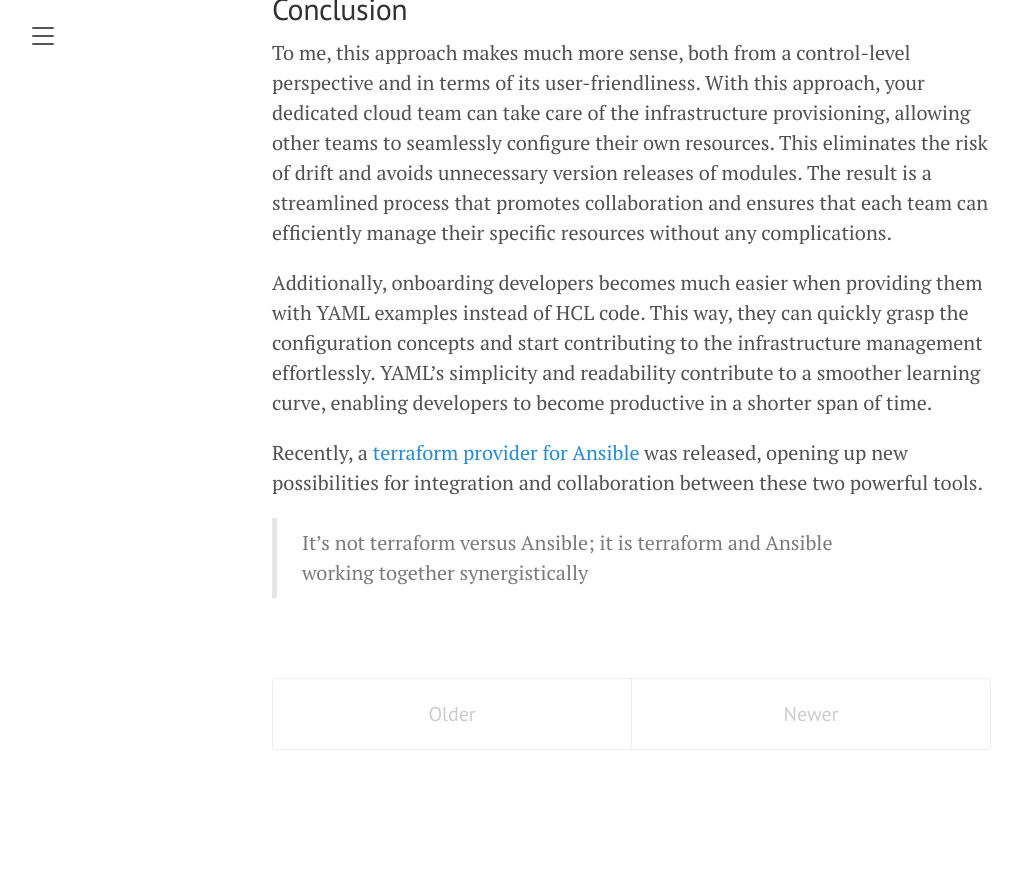
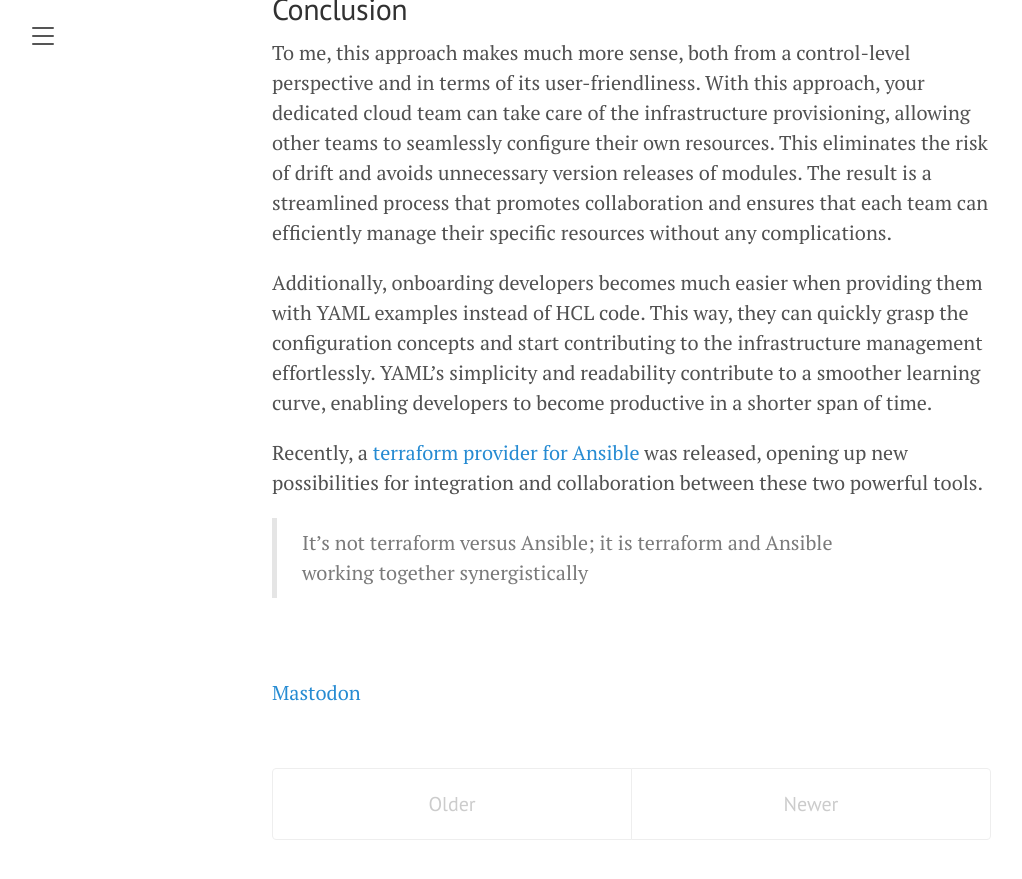
Before and after one commit to dme86/dme86.github.io, a Jekyll site: the page built from index.html, in a window 1280 px wide and 900 px high, scrolled down 13413 px. Shown: the top 879 px of the window, without its empty margins (8-1030 px from the left). Built offline with Jekyll 4.4.1, drawn with Linux system fonts in a browser that asks for light colours; the list of posts is cut into pages by our own code; before the commit the page ends 14223 px from its top, so only the background shows below that.

Commit message:
feat(add): mastodon social
Adding a verification link for my mastodon profile

```diff
--- a/_includes/head.html
+++ b/_includes/head.html
@@ -1,5 +1,6 @@
 <head>
   <link href="http://gmpg.org/xfn/11" rel="profile">
+  <link rel="me" href="https://mastodon.social/@danielmeier">
   <meta http-equiv="content-type" content="text/html; charset=utf-8">
 
   <meta name="viewport" content="width=device-width, initial-scale=1.0, maximum-scale=1">
--- a/index.html
+++ b/index.html
@@ -19,6 +19,11 @@ title: Home
   {% endfor %}
 </div>
 
+<!-- Mastodon-Link -->
+<div class="mastodon-link">
+  <a rel="me" href="https://mastodon.social/@danielmeier">Mastodon</a>
+</div>
+
 <div class="pagination">
   {% if paginator.next_page %}
     <a class="pagination-item older" href="{{ paginator.next_page_path | absolute_url }}">Older</a>
```
